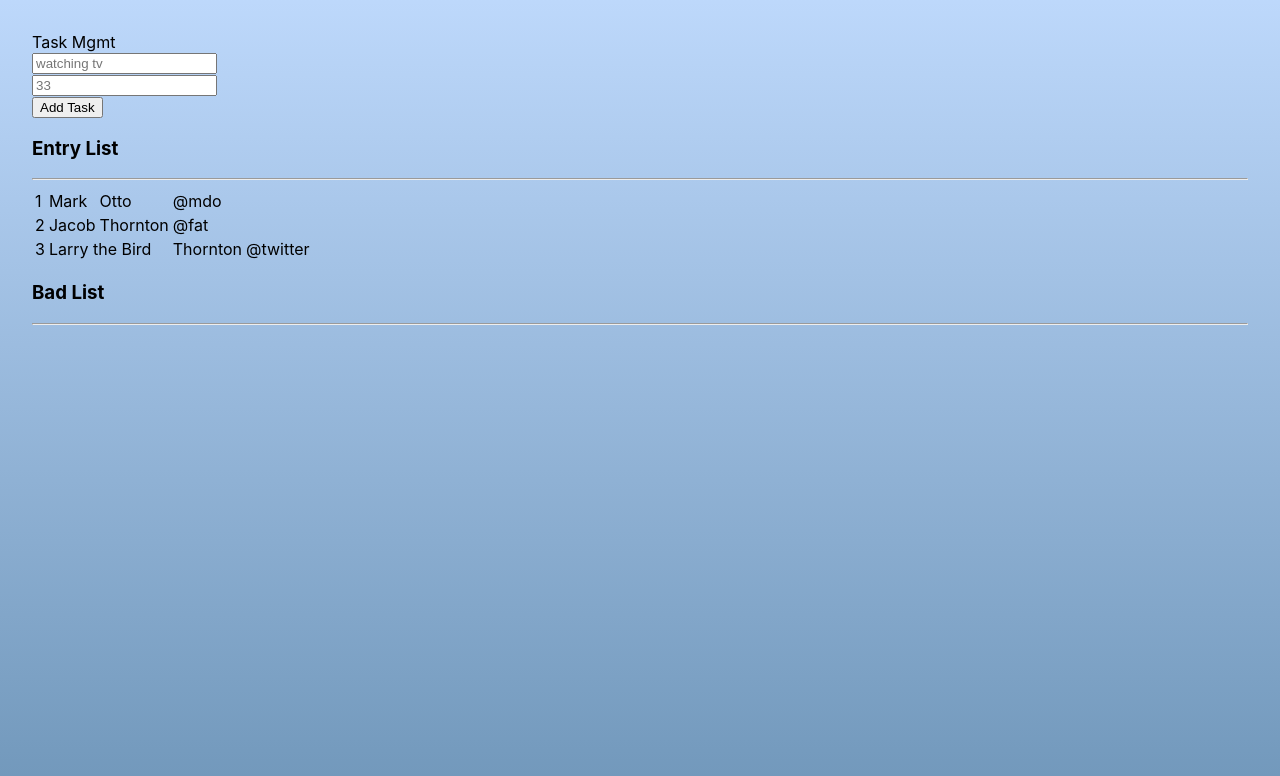
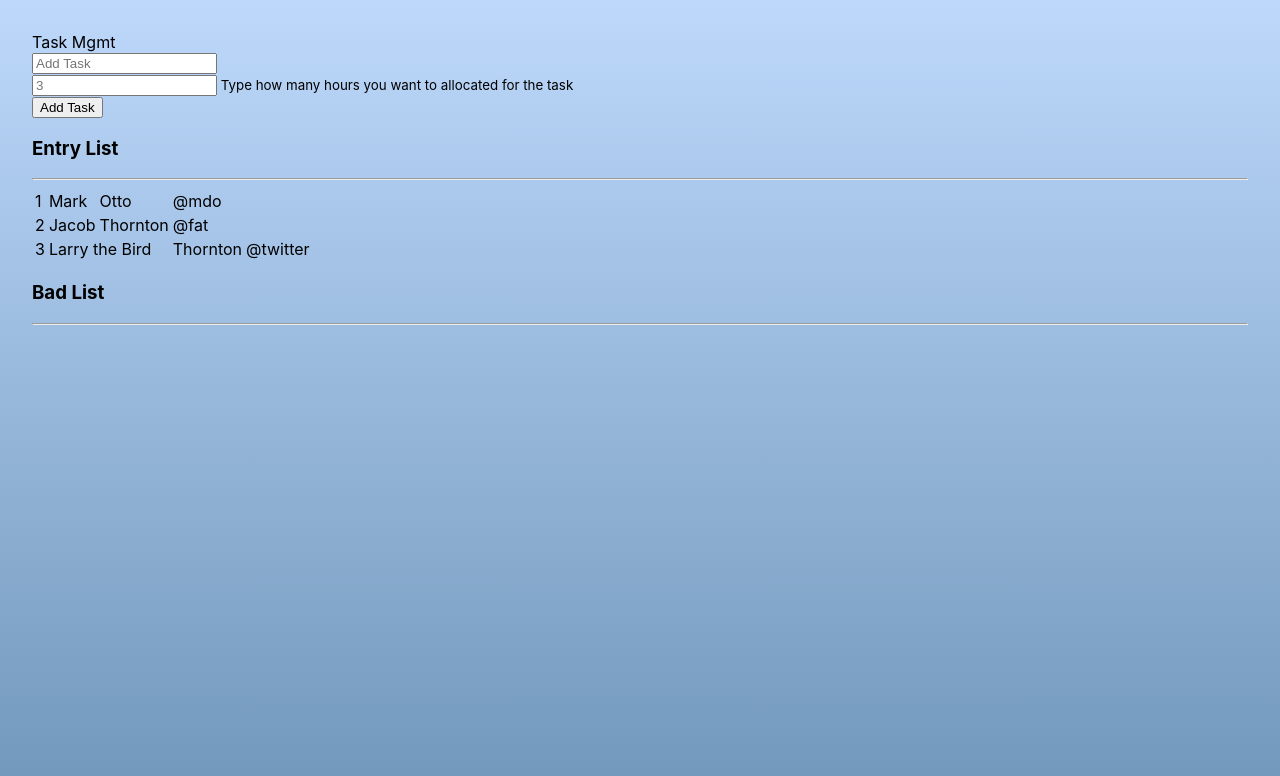
Before and after one commit to AlexMagar/Node, a React (Create React App) app in the folder no-to-do-fullStack/client/: page / in a window 1280 px wide. Shown: the top 776 px of the page. Built offline with nearby package versions, Linux system fonts and the light colour scheme.

Commit message:
added FlotingLabel container, and aria-describedy to Form.Control type number container

```diff
--- a/no-to-do-fullStack/client/src/Components/TaskForm.js
+++ b/no-to-do-fullStack/client/src/Components/TaskForm.js
@@ -1,4 +1,4 @@
-import { Button } from 'react-bootstrap';
+import { Button, FloatingLabel } from 'react-bootstrap';
 import Col from 'react-bootstrap/Col';
 import Form from 'react-bootstrap/Form';
 import Row from 'react-bootstrap/Row';
@@ -8,10 +8,13 @@ export const TaskForm = () => {
     <Form className=" border p-2 bg-light rounded">
       <Row className="g-2">
         <Col md="6">
-          <Form.Control required placeholder="watching tv" name="task" />
+          <FloatingLabel controlId='floatingInput' className='mb-3'>
+          <Form.Control required placeholder="Add Task" name="task" />
+          </FloatingLabel>
         </Col>
         <Col md="2">
-          <Form.Control required placeholder="33" type="number" />
+          <Form.Control required placeholder="3" type="number" aria-describedby='hoursHelpBlock'/>
+          <Form.Text id="hoursHelpBlock" muted> Type how many hours you want to allocated for the task </Form.Text>
         </Col>
         <Col className="d-grid">
           <Button variant="primary">Add Task</Button>
```
